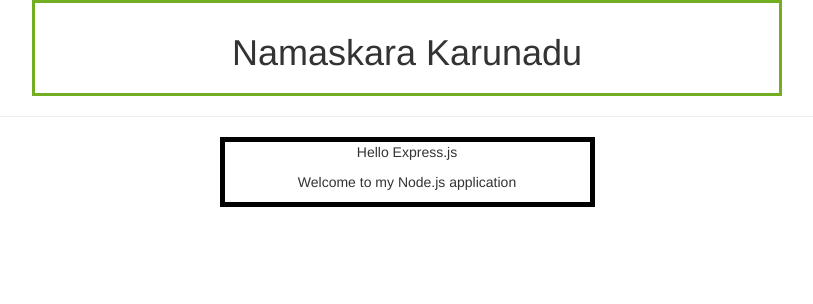
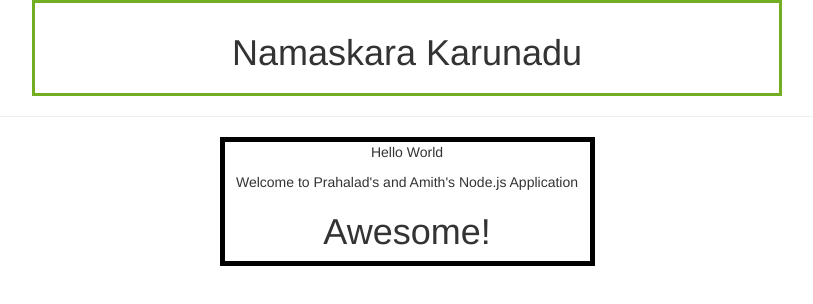
Before and after one commit to prahaladbelavadi/web-server, a website: page public/index.html in a window 1280 px wide. Shown: the whole page, without its empty margins (233-1046 px from the left). Drawn offline with nearby package versions, Linux system fonts and the light colour scheme.

Commit message:
update author

```diff
--- a/public/index.html
+++ b/public/index.html
@@ -11,15 +11,17 @@
   width: 60%;
   border: 3px solid #73AD21;
   padding: 10px;
+  /*text-align:center;*/
+
+}.container-fluid{
   text-align:center;
-
 }
 .body{
   margin:auto;
   width: 30%;
   border: 5px solid #000;
   padding:12 px;
-  text-align:center;
+  /*text-align:center;*/
 }
     </style>
   </head>
@@ -27,16 +29,16 @@
 
   <body>
 <div class="container-fluid" >
-  <div class="Heading">
+    <div class="Heading">
+      <h1>Namaskara Karunadu</h1>
+    </div>
+  <hr>
+    <div class="body">
+      <p>Hello World</p>
+      <p>Welcome to Prahalad's and Amith's Node.js Application</p>
+      <h1>Awesome!</h1>
+    </div>
 
-    <h1>Namaskara Karunadu</h1>
-
-  </div>
-  <hr>
-  <div class="body">
-    <p>Hello Express.js</p>
-    <p>Welcome to my Node.js application</p>
-  </div>
 </div>
   </body>
 </html>
```
